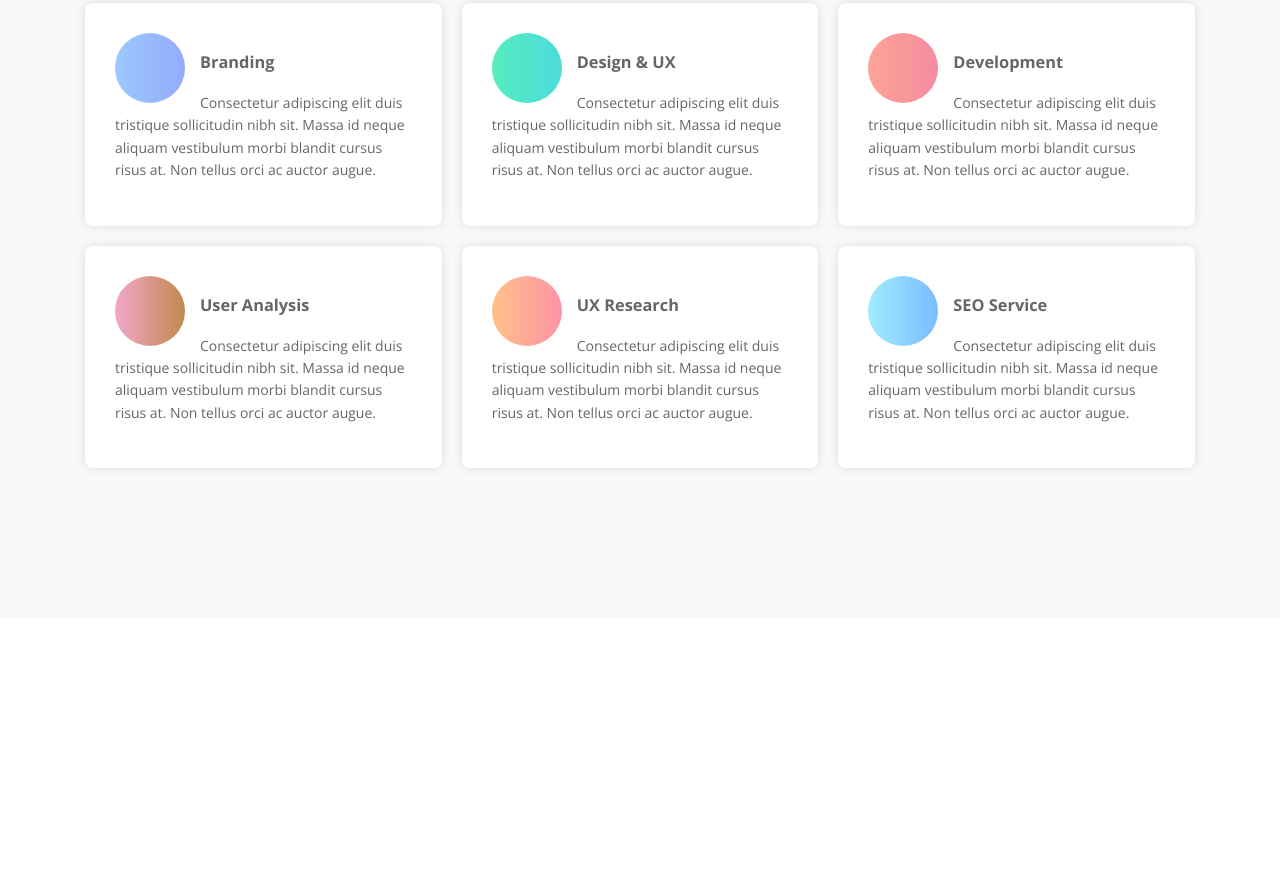
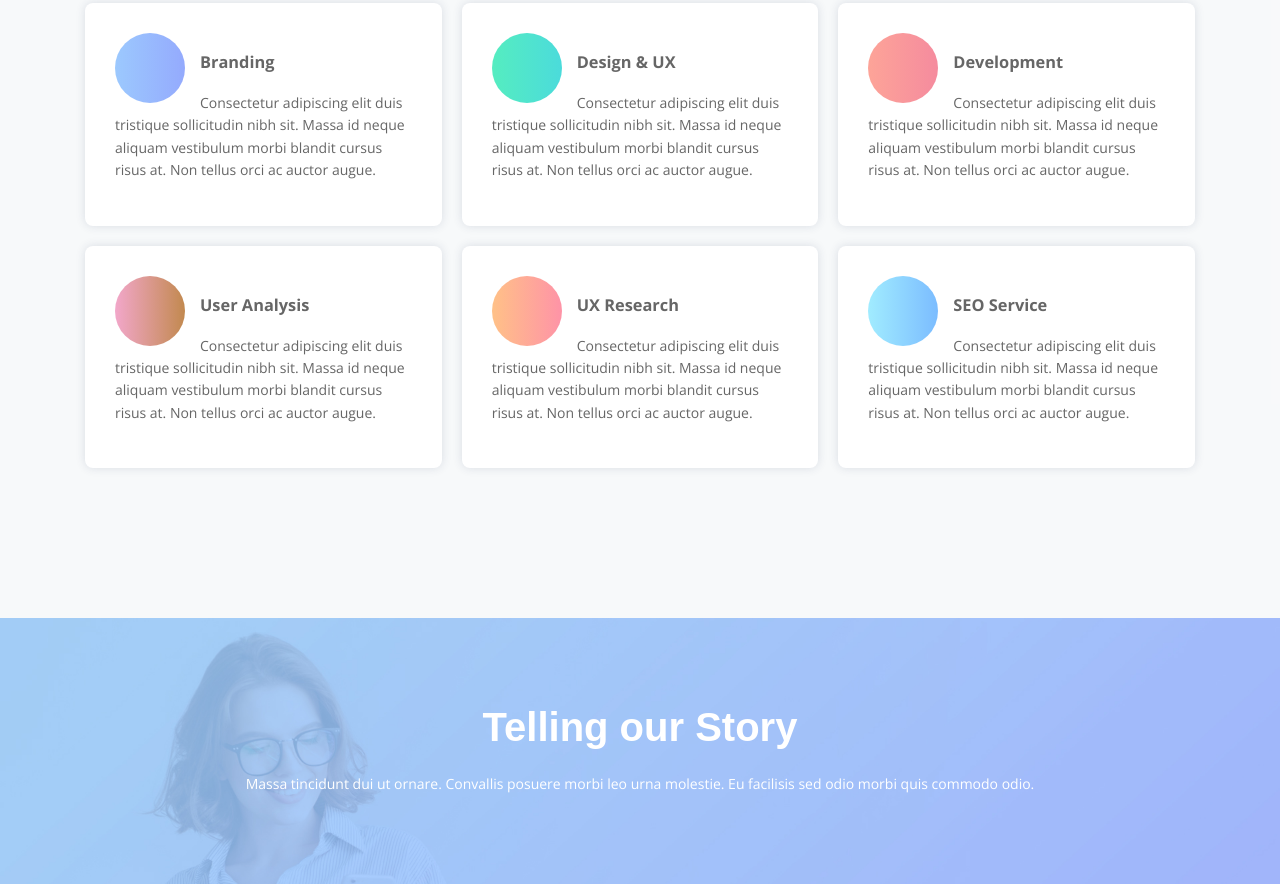
Before and after one commit to Charles-Speitz/CodeRAD, a plain HTML site: page index.html in a window 1280 px wide. Shown: the part 1121-2005 px from the top of the page. Before the commit the page ends 1739 px from the top, so only its background shows below. Drawn offline with nearby package versions, Linux system fonts and the light colour scheme.

Commit message:
Began section 4

```diff
--- a/css/default.css
+++ b/css/default.css
@@ -102,8 +102,6 @@ img {
   padding: .4375rem 1.5625rem;
 }
 
-
-
 @media (min-width: 1200px) {
   .container { max-width: 1140px; }
 }
--- a/css/styles.css
+++ b/css/styles.css
@@ -17,7 +17,7 @@
   padding: var(--size-16);
 }
 
-.navbar, .container {
+.navbar .container {
   display: flex;
   align-items: center;
 }
@@ -41,8 +41,8 @@
   line-height: var(--size-20);
 }
 
-.bg-header {
-  background-image: url(../assets/images/bg-header-1.jpg);
+.bg-header,
+.video-demo {
   background-color: var(--footer);
   background-repeat: no-repeat;
   background-size: cover;
@@ -51,6 +51,9 @@
   z-index: 1;
   padding: 4.6875rem;
 }
+
+.bg-header { background-image: url("../assets/images/bg-header-1.jpg"); }
+.video-demo { background-image: url("../assets/images/bg-demo.jpg");}
 
 .bg-header::before {
   background-image: linear-gradient(
@@ -140,3 +143,11 @@ span.bg-color-3 { background-image: linear-gradient(90deg, #fda498 0%, #f58b9e 1
 span.bg-color-4 { background-image: linear-gradient(90deg, #f2a7ca 0%, #c2894f 100%); }
 span.bg-color-5 { background-image: linear-gradient(90deg, #ffc187 0%, #fe93a7 100%); }
 span.bg-color-6 { background-image: linear-gradient(90deg, #a1ecff 0%, #7bbcff 100%); }
+
+.video-demo { text-align: center; }
+.video-demo .block-text { padding-right: 0px; }
+
+.video-demo .block-text h2,
+.video-demo .block-text p {
+  color: var(--white);
+}
--- a/index.html
+++ b/index.html
@@ -6,16 +6,7 @@
     <title>CodeRAD</title>
     <meta name="description" content="My cool website">
     <meta name="viewport" content="width=device-width, initial-scale=1">
-
-    <!--
-    <link rel="preconnect" href="https://fonts.googleapis.com">
-    <link rel="preconnect" href="https://fonts.gstatic.com" crossorigin>
-    -->
     <link href="https://fonts.googleapis.com/css2?family=Open+Sans:wght@300;400;600;700&display=swap" rel="stylesheet">
-    <!--
-    <link rel="preconnect" href="https://fonts.googleapis.com">
-    <link rel="preconnect" href="https://fonts.gstatic.com" crossorigin>
-    -->
     <link href="https://fonts.googleapis.com/css2?family=Hind:wght@300;400;500;600;700&display=swap" rel="stylesheet">
 
     <link rel="stylesheet" href="./css/default.css">
@@ -78,7 +69,6 @@
     <!-- Services-->
     <section class="bg-contrast">
       <div class="container service-grid">
-
         <div class="service-card">
           <span class="bg-color-1"></span>
           <div>
@@ -86,7 +76,6 @@
             <p>Consectetur adipiscing elit duis tristique sollicitudin nibh sit. Massa id neque aliquam vestibulum morbi blandit cursus risus at. Non tellus orci ac auctor augue.</p>
           </div>
         </div>
-
         <div class="service-card">
           <span class="bg-color-2"></span>
           <div>
@@ -94,7 +83,6 @@
             <p>Consectetur adipiscing elit duis tristique sollicitudin nibh sit. Massa id neque aliquam vestibulum morbi blandit cursus risus at. Non tellus orci ac auctor augue.</p>
           </div>
         </div>
-
         <div class="service-card">
           <span class="bg-color-3"></span>
           <div>
@@ -102,7 +90,6 @@
             <p>Consectetur adipiscing elit duis tristique sollicitudin nibh sit. Massa id neque aliquam vestibulum morbi blandit cursus risus at. Non tellus orci ac auctor augue.</p>
           </div>
         </div>
-
         <div class="service-card">
           <span class="bg-color-4"></span>
           <div>
@@ -110,7 +97,6 @@
             <p>Consectetur adipiscing elit duis tristique sollicitudin nibh sit. Massa id neque aliquam vestibulum morbi blandit cursus risus at. Non tellus orci ac auctor augue.</p>
           </div>
         </div>
-
         <div class="service-card">
           <span class="bg-color-5"></span>
           <div>
@@ -118,7 +104,6 @@
             <p>Consectetur adipiscing elit duis tristique sollicitudin nibh sit. Massa id neque aliquam vestibulum morbi blandit cursus risus at. Non tellus orci ac auctor augue.</p>
           </div>
         </div>
-
         <div class="service-card">
           <span class="bg-color-6"></span>
           <div>
@@ -126,7 +111,16 @@
             <p>Consectetur adipiscing elit duis tristique sollicitudin nibh sit. Massa id neque aliquam vestibulum morbi blandit cursus risus at. Non tellus orci ac auctor augue.</p>
           </div>
         </div>
+      </div>
+    </section>
 
+    <!-- Video Demo -->
+    <section class="video-demo">
+      <div class="container">
+        <div id="fuckyou" class="block-text">
+          <h2>Telling our Story</h2>
+          <p>Massa tincidunt dui ut ornare. Convallis posuere morbi leo urna molestie. Eu facilisis sed odio morbi quis commodo odio.</p>
+        </div>
       </div>
     </section>
 
```
